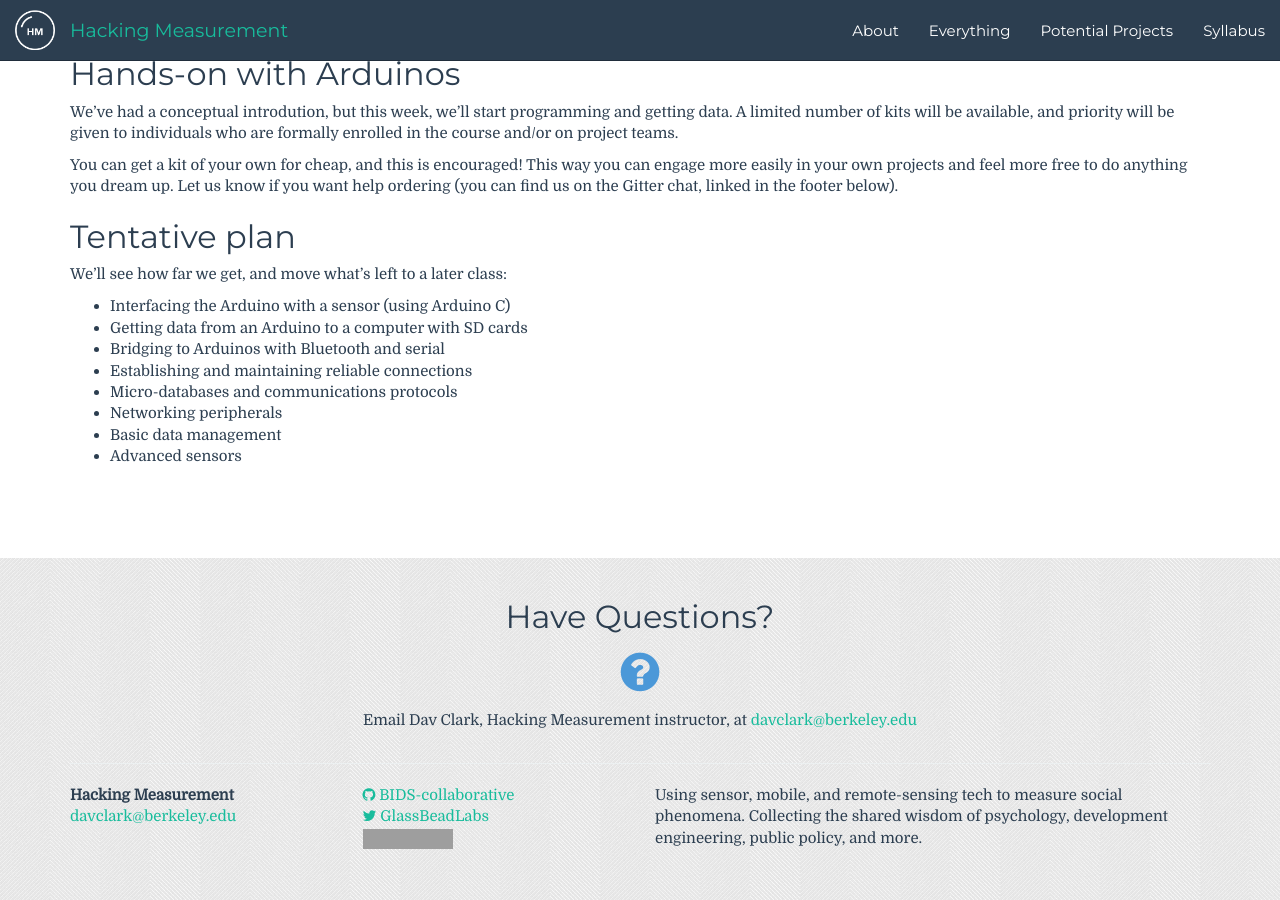
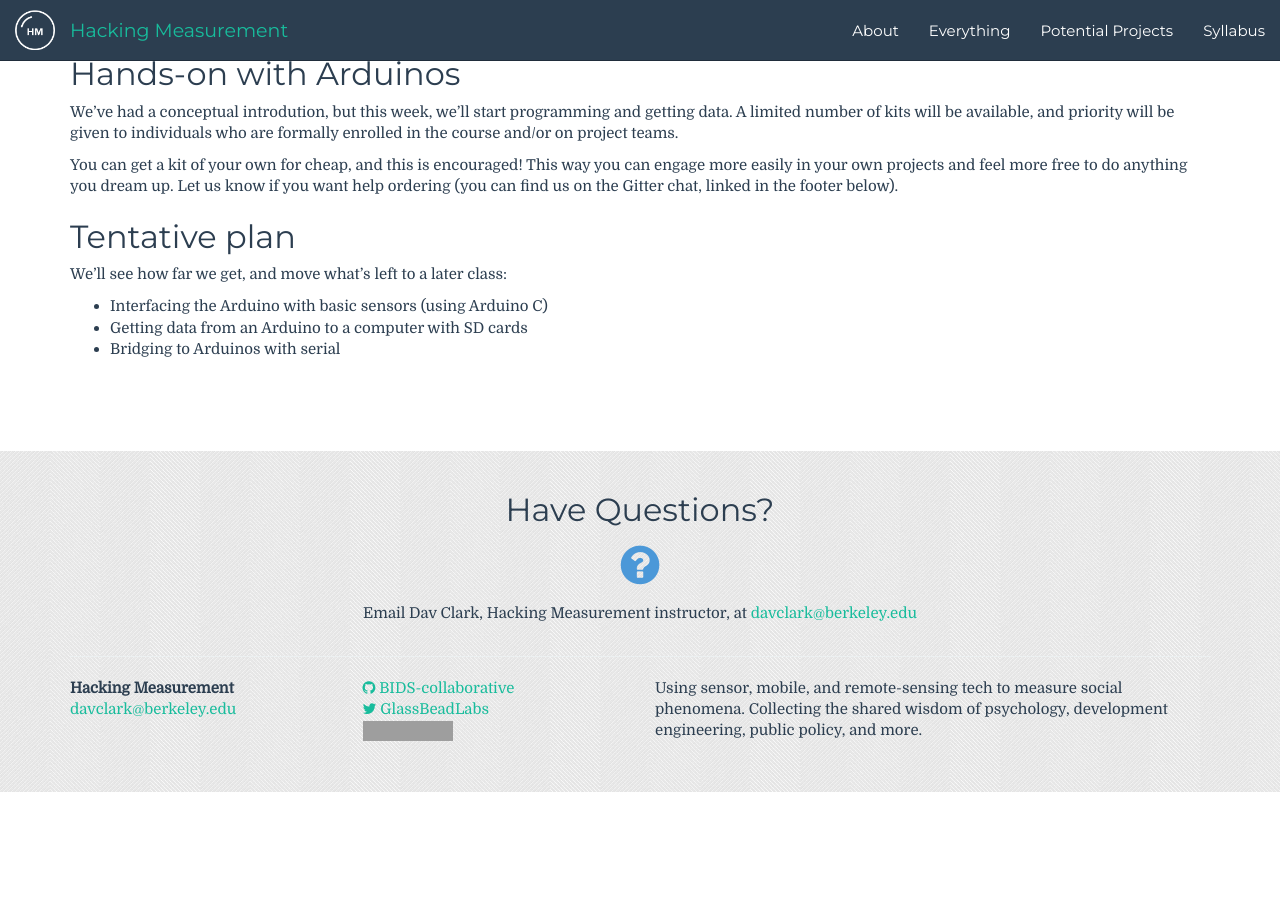
Before and after one commit to BIDS-collaborative/hackingmeasurement.github.io, a Jekyll site: the page built from syllabus/_posts/2015-09-10-hands-on-arduino.md, in a window 1280 px wide and 900 px high, scrolled down 985 px. Built offline with Jekyll 4.4.1, drawn with Linux system fonts in a browser that asks for light colours; comment, search, counter and statistics services are not loaded; after the commit the page ends 1777 px from its top, so only the background shows below that; grey boxes are pictures that could not be loaded.

Commit message:
Clarifying syllabus, moving stuff to "remaining"

```diff
--- a/syllabus/_posts/2015-09-10-hands-on-arduino.md
+++ b/syllabus/_posts/2015-09-10-hands-on-arduino.md
@@ -56,11 +56,6 @@ Gitter chat, linked in the footer below).
 
 We'll see how far we get, and move what's left to a later class:
 
- - Interfacing the Arduino with a sensor (using Arduino C)
+ - Interfacing the Arduino with basic sensors (using Arduino C)
  - Getting data from an Arduino to a computer with SD cards
- - Bridging to Arduinos with Bluetooth and serial
- - Establishing and maintaining reliable connections
- - Micro-databases and communications protocols
- - Networking peripherals
- - Basic data management
- - Advanced sensors
+ - Bridging to Arduinos with serial
```
Also changed, not shown: syllabus/_posts/remaining-arduino-howto.md (added, +7 -0 lines).
